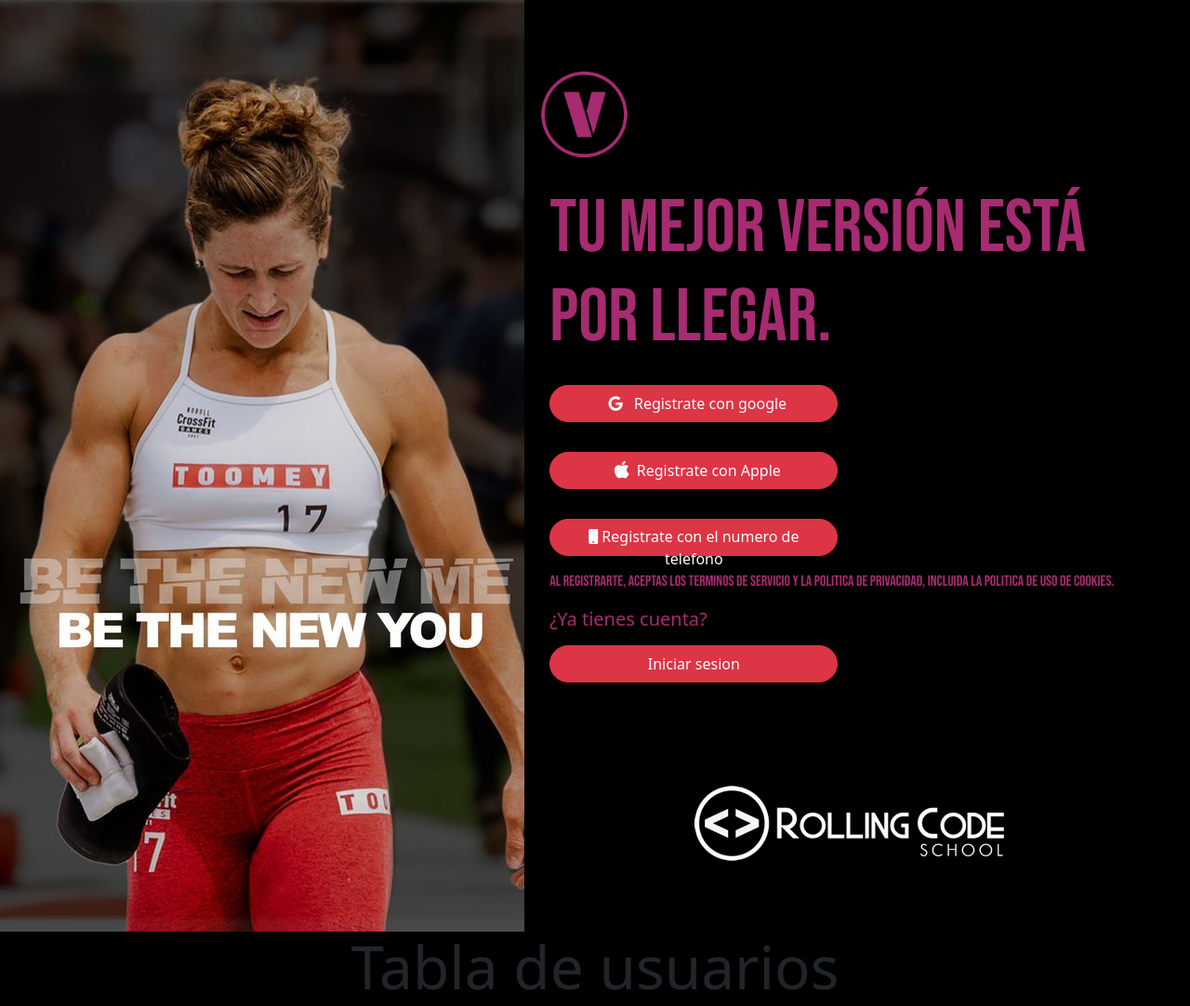
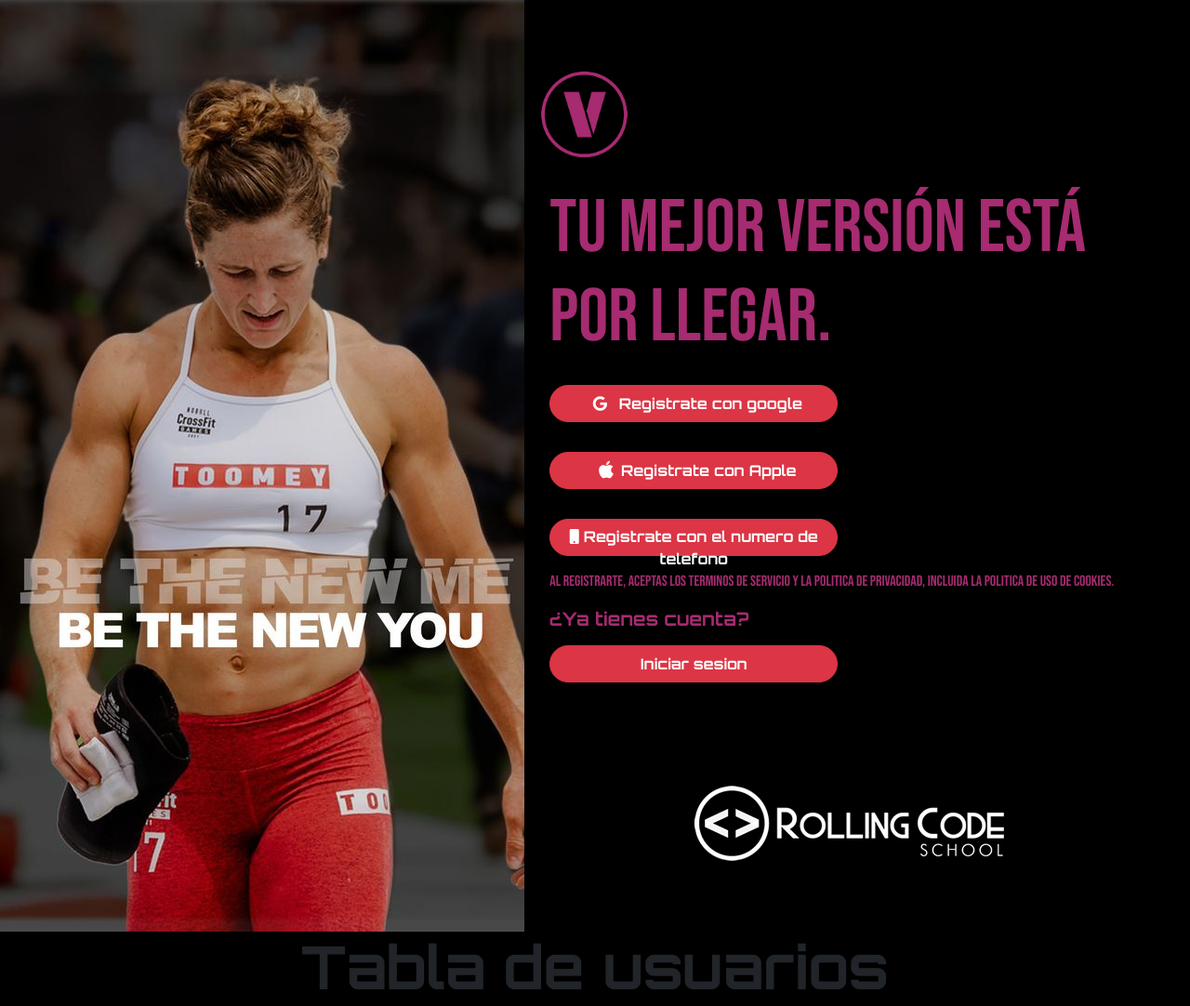
Before and after one commit to natyacvedo/proyectoGimnasio, a plain HTML site: page registro.html in a window 1280 px wide. Shown: the top 1082 px of the page at 93% size. Drawn offline with nearby package versions, Linux system fonts and the light colour scheme.

Commit message:
correccion About

```diff
--- a/css/style.css
+++ b/css/style.css
@@ -43,7 +43,7 @@ body{
 .modalRegistro{
   background-image: url(../img/modalRegistro.jpeg);
   background-position: center;
-@import url('https://fonts.googleapis.com/css2?family=Poppins:ital,wght@1,300&display=swap');
+}
 
 *{
     font-family: 'Orbitron', sans-serif;
```
Also changed, not shown: js/codigoAleatorio.js (deleted).
